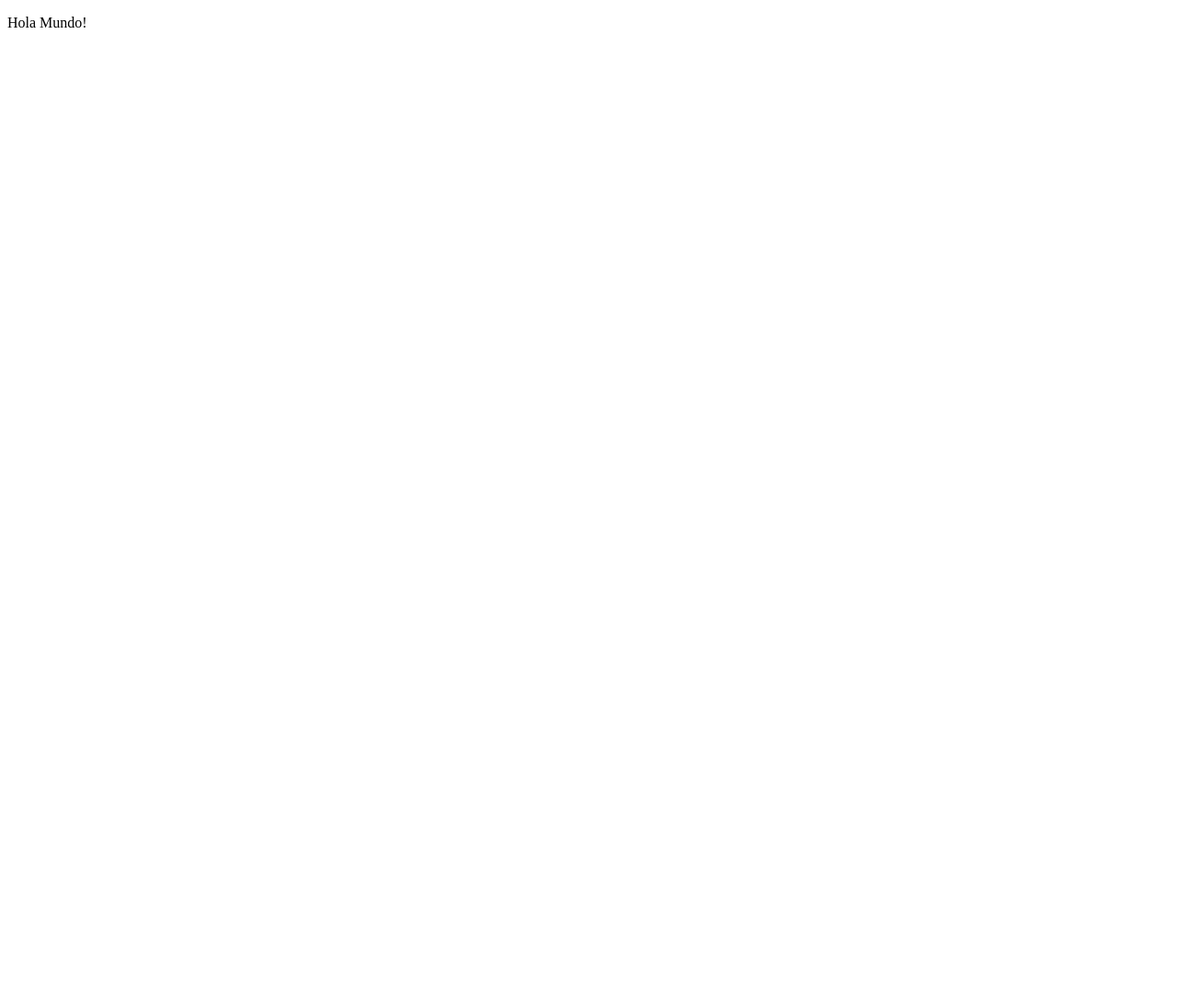
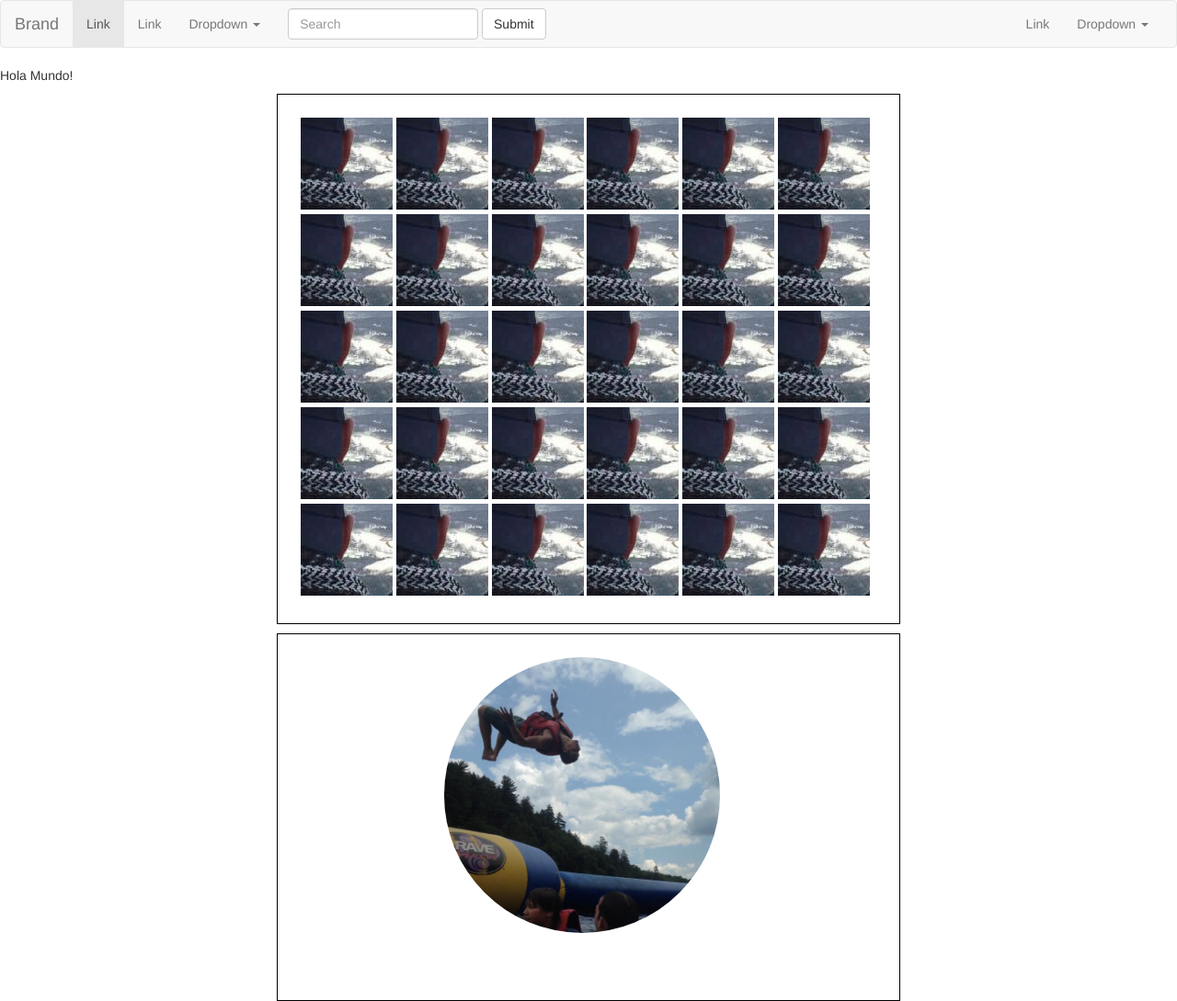
Before and after one commit to tylergaugler16/tylergaugler16.github.io, a plain HTML site: page index.html in a window 1280 px wide. Shown: the whole page at 92% size. Before the commit the page ends 800 px from the top, so only its background shows below. Drawn offline with nearby package versions, Linux system fonts and the light colour scheme.

Commit message:
added images and added some hover events

```diff
--- /dev/null
+++ b/css/style.css
@@ -0,0 +1,107 @@
+
+.main-grid-block{
+
+	height:100%;
+	width:53%;
+	padding:25px;
+	border:1px solid black;
+}
+
+.grid{
+	height:100px;
+	width:100px;
+	background-color: blue;
+	display:inline-block;
+}
+
+.background{
+	background: url('images/profile_pic.jpg') center fixed; /*repeat center center fixed; */
+	background-repeat: repeat;
+	background-attachment: fixed;
+	position: relative;
+}
+
+
+
+/*.main_circle{
+	height:300px;
+	width:300px;
+	margin:0 26%;
+	background-color: blue;
+	border-radius: 50%;
+
+}*/
+
+/*.second-grid-block{
+	height:400px;
+	width:53%;
+	padding:25px;
+	margin-top: 10px;
+	position: relative;
+	border: 1px solid black ;
+	background-color: black;
+	overflow: hidden;
+
+
+}*/
+
+
+
+
+/*.circle_image{
+	background: url('images/flip.jpg');
+	position: relative;
+}*/
+
+/*
+.layer{
+	background-color: rgba(248, 247, 216, 0.7);
+    position: absolute;
+    top: 0;
+    left: 0;
+    width: 100%;
+    height: 100%;
+}*/
+
+.second-grid-block{
+	height:400px;
+	width:53%;
+	padding:25px;
+	margin-top: 10px;
+	position: relative;
+	border: 1px solid black ;
+	/*background-color: black;*/
+	overflow: hidden;
+}
+
+.main_circle{
+	margin-left: 25%;
+	height:300px;
+	width:300px;
+	border-radius: 50%;
+	background-color: black;
+	z-index: 100;
+	overflow: hidden;
+
+}
+.image_text{
+	color:white;
+	font-size: 0;
+	position: absolute;
+	margin-top:135px;
+	margin-left:80px;
+	z-index: 100;
+}
+
+
+
+.main_circle img{
+  width: auto;
+  height : auto;
+  max-height: 100%;
+  max-width: 100%;
+  /*border-radius: 50%;*/
+  /*position: relative;*/
+  left: 0;
+  top: 0;
+}
--- a/index.html
+++ b/index.html
@@ -2,9 +2,129 @@
 <html lang="en">
 <head>
 	<meta charset="UTF-8">
-	<title>Document</title>
+	<title>Tyler Gaugler</title>
+	<link rel="stylesheet" href="css/bootstrap.min.css">
+	<link rel="stylesheet" href="css/style.css">
+
+	<script src="https://ajax.googleapis.com/ajax/libs/jquery/2.1.3/jquery.min.js"></script>
+	<script src="js/bootstrap.min.js"></script>
+
+  <script src="https://ajax.googleapis.com/ajax/libs/jquery/1.8.3/jquery.min.js"></script>
+  <script type="text/javascript" src="js/script.js"></script>
+
 </head>
 <body>
+	<nav class="navbar navbar-default">
+  <div class="container-fluid">
+    <!-- Brand and toggle get grouped for better mobile display -->
+    <div class="navbar-header">
+      <button type="button" class="navbar-toggle collapsed" data-toggle="collapse" data-target="#bs-example-navbar-collapse-1" aria-expanded="false">
+        <span class="sr-only">Toggle navigation</span>
+        <span class="icon-bar"></span>
+        <span class="icon-bar"></span>
+        <span class="icon-bar"></span>
+      </button>
+      <a class="navbar-brand" href="http://google.com/">Brand</a>
+    </div>
+
+    <!-- Collect the nav links, forms, and other content for toggling -->
+    <div class="collapse navbar-collapse" id="bs-example-navbar-collapse-1">
+      <ul class="nav navbar-nav">
+        <li class="active"><a href="#">Link <span class="sr-only">(current)</span></a></li>
+        <li><a href="#">Link</a></li>
+        <li class="dropdown">
+          <a href="#" class="dropdown-toggle" data-toggle="dropdown" role="button" aria-haspopup="true" aria-expanded="false">Dropdown <span class="caret"></span></a>
+          <ul class="dropdown-menu">
+            <li><a href="#">Action</a></li>
+            <li><a href="#">Another action</a></li>
+            <li><a href="#">Something else here</a></li>
+            <li role="separator" class="divider"></li>
+            <li><a href="#">Separated link</a></li>
+            <li role="separator" class="divider"></li>
+            <li><a href="#">One more separated link</a></li>
+          </ul>
+        </li>
+      </ul>
+      <form class="navbar-form navbar-left" role="search">
+        <div class="form-group">
+          <input type="text" class="form-control" placeholder="Search">
+        </div>
+        <button type="submit" class="btn btn-default">Submit</button>
+      </form>
+      <ul class="nav navbar-nav navbar-right">
+        <li><a href="#">Link</a></li>
+        <li class="dropdown">
+          <a href="#" class="dropdown-toggle" data-toggle="dropdown" role="button" aria-haspopup="true" aria-expanded="false">Dropdown <span class="caret"></span></a>
+          <ul class="dropdown-menu">
+            <li><a href="#">Action</a></li>
+            <li><a href="#">Another action</a></li>
+            <li><a href="#">Something else here</a></li>
+            <li role="separator" class="divider"></li>
+            <li><a href="#">Separated link</a></li>
+          </ul>
+        </li>
+      </ul>
+    </div><!-- /.navbar-collapse -->
+  </div><!-- /.container-fluid -->
+</nav>
 	<p>Hola Mundo!</p>
+
+
+
+<div class="container-fluid main-grid-block">
+
+  <div class="col-mid-3 grid background"></div>
+  <div class="col-mid-3 grid background"></div>
+  <div class="col-mid-3 grid background"></div>
+  <div class="col-mid-3 grid background"></div>
+  <div class="col-mid-3 grid background"></div>
+  <div class="col-mid-3 grid background"></div>
+  <div class="col-mid-3 grid background"></div>
+  <div class="col-mid-3 grid background"></div>
+  <div class="col-mid-3 grid background"></div>
+  <div class="col-mid-3 grid background"></div>
+  <div class="col-mid-3 grid background"></div>
+  <div class="col-mid-3 grid background"></div>
+  <div class="col-mid-3 grid background"></div>
+  <div class="col-mid-3 grid background"></div>
+  <div class="col-mid-3 grid background"></div>
+  <div class="col-mid-3 grid background"></div>
+  <div class="col-mid-3 grid background"></div>
+  <div class="col-mid-3 grid background"></div>
+  <div class="col-mid-3 grid background"></div>
+  <div class="col-mid-3 grid background"></div>
+  <div class="col-mid-3 grid background"></div>
+  <div class="col-mid-3 grid background"></div>
+  <div class="col-mid-3 grid background"></div>
+  <div class="col-mid-3 grid background"></div>
+  <div class="col-mid-3 grid background"></div>
+  <div class="col-mid-3 grid background"></div>
+  <div class="col-mid-3 grid background"></div>
+  <div class="col-mid-3 grid background"></div>
+  <div class="col-mid-3 grid background"></div>
+  <div class="col-mid-3 grid background"></div>
+
+</div>
+
+<!-- <div class="container-fluid second-grid-block">
+  <div class="main_circle">
+    <span class="image_text">Tyler Gaugler</span>
+    <img src="css/images/flip.jpg" alt="">
+   <div class="circle_image">
+     <div class="layer"></div>
+   </div>
+
+  </div>
+
+</div> -->
+
+
+<div class="container-fluid second-grid-block">
+  <div class="main_circle">
+      <span class="image_text">Tyler Gaugler</span>
+      <img src="css/images/flip.jpg" alt="" >
+  </div>
+</div>
+
 </body>
 </html>
--- /dev/null
+++ b/js/script.js
@@ -0,0 +1,39 @@
+$(document).ready(function(){
+	$('.main_circle').on('mouseenter',(function(){
+	addText();
+	addFilter();
+
+	}));
+
+	$('.main_circle').on('mouseleave',(function(){
+	removeText();
+	removeFilter();
+
+	}));
+
+
+});
+
+function addText(){
+	$('.image_text').css('font-size','2.5em');
+
+};
+
+function addFilter(){
+	$('img').css({
+			'-webkit-filter' : 'opacity(75%)',
+			'filter'		 : 'opacity(75%'
+		});
+};
+
+function removeText(){
+	$('.image_text').css('font-size','0');
+
+};
+
+function removeFilter(){
+	$('img').css({
+			'-webkit-filter' : 'opacity(100%)',
+			'filter'		 : 'opacity(100%'
+		});
+};
```
Also changed, not shown: reademe.md (+1 -0 lines), css/images/flip.jpg (added), css/images/profile_pic.jpg (added), 3 other files.
